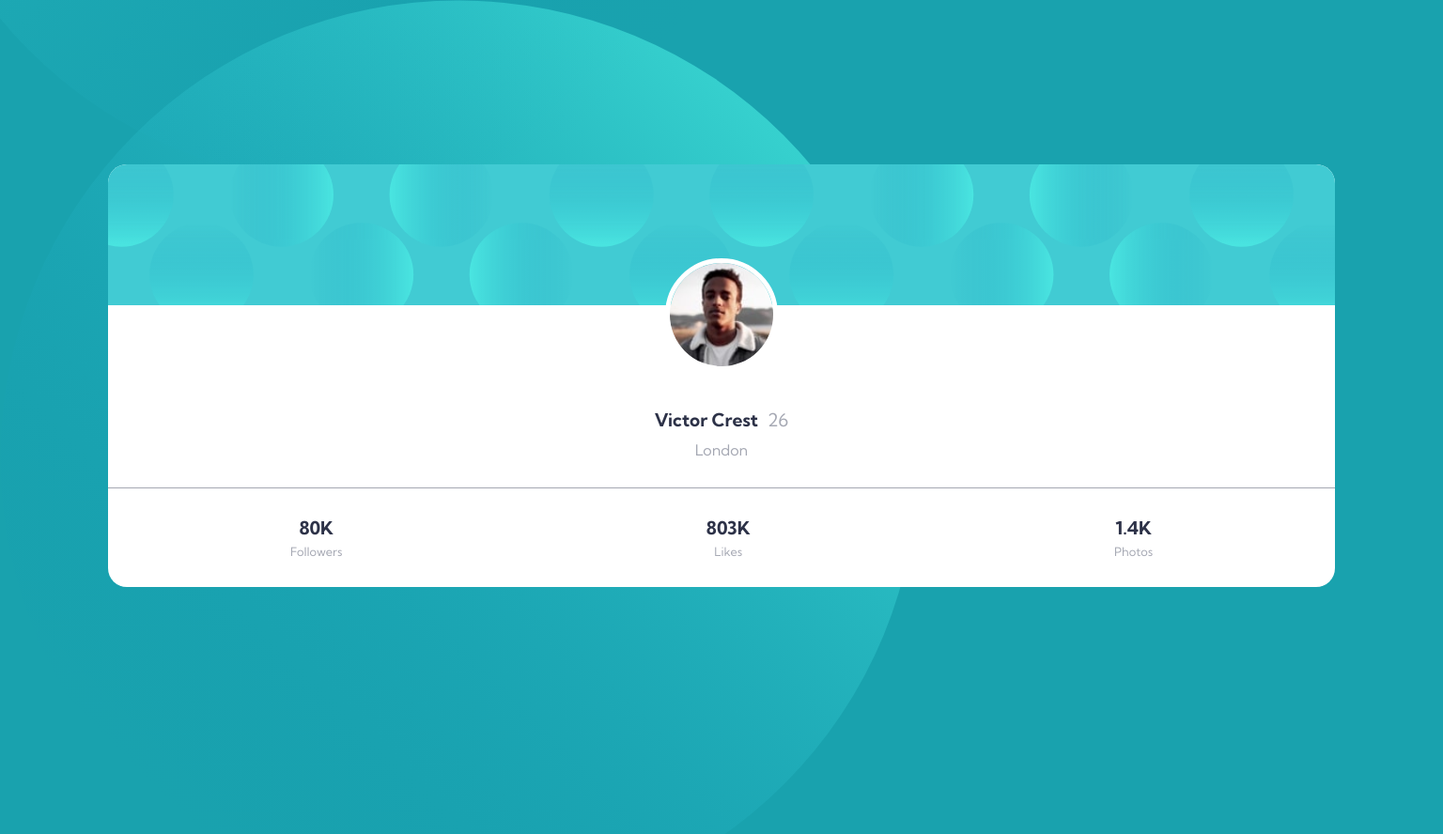
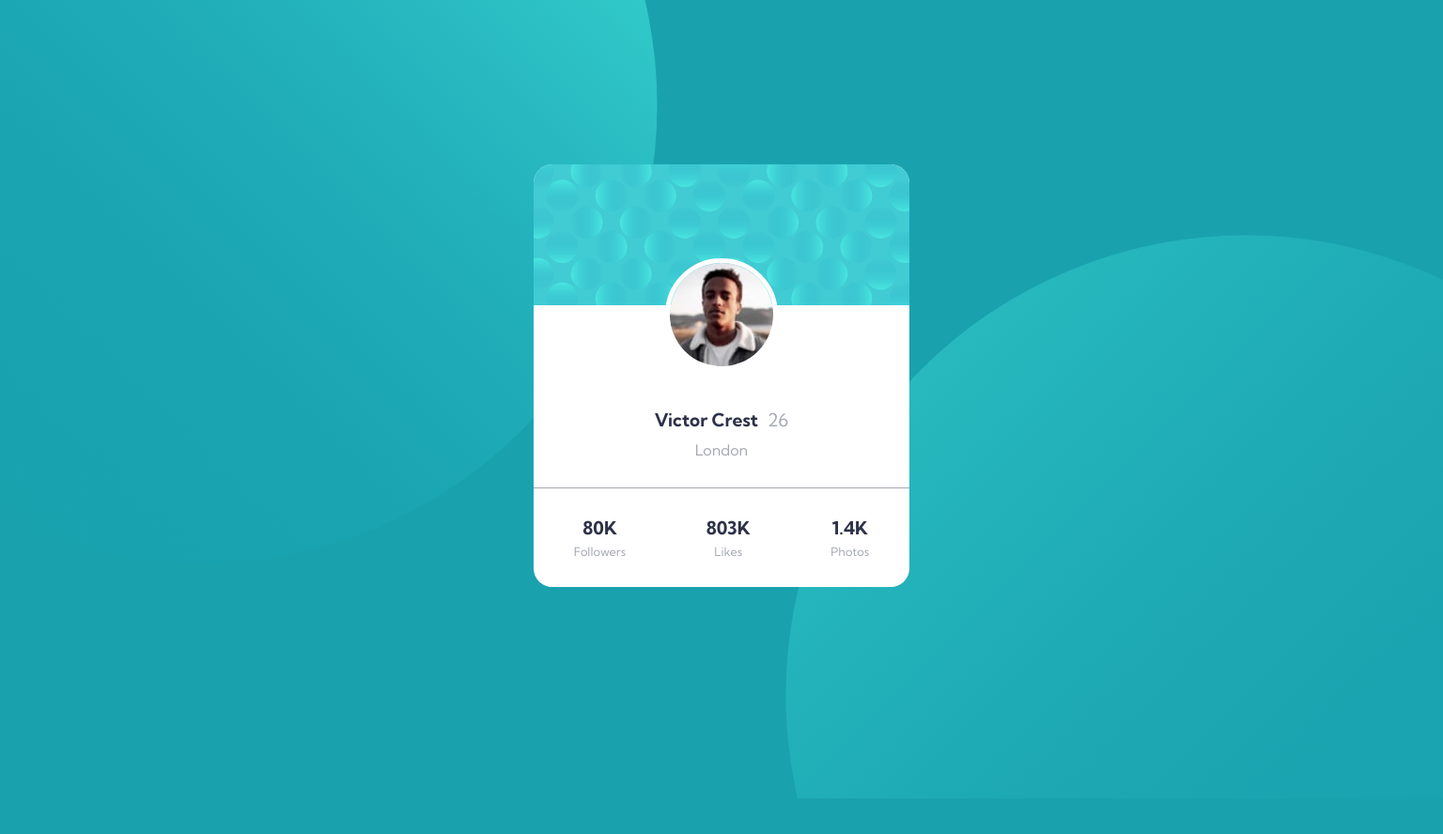
Before and after one commit to mussino/profileCard, a plain HTML site: page index.html in a window 1536 px wide. Shown: the whole page at 94% size. After the commit the page ends 850 px from the top, so only its background shows below. Drawn offline with Linux system fonts and the light colour scheme.

Commit message:
mediaquery done

```diff
--- a/index.html
+++ b/index.html
@@ -7,20 +7,16 @@
   <link rel="stylesheet" href="./style.css">
   <link rel="stylesheet" href="./media.css">
   <title>Frontend Mentor | Profile card component</title>
-
-  <!-- Feel free to remove these styles or customise in your own stylesheet 👍 -->
-  <style>
-    .attribution { font-size: 11px; text-align: center; }
-    .attribution a { color: hsl(228, 45%, 44%); }
-  </style>
 </head>
 <body>
 
-  <img class="ball-top" src="./images/bg-pattern-top.svg" alt="">
+  <div class="top-image"></div>
+  <div class="bottom-image"></div>
+
 
   <div class="main-card">
 
-    <div class="top">
+     <div class="top">
       <img class="bubbles" src="./images/bg-pattern-card.svg" alt="">
 
       <img class="victor-img" src="./images/image-victor.jpg" alt="">
@@ -50,6 +46,5 @@
     </div>
   </div>
 
-  <img class="ball-bottom" src="./images/bg-pattern-bottom.svg" alt="">
 </body>
 </html>
--- a/style.css
+++ b/style.css
@@ -13,27 +13,30 @@ body {
     background-color: hsl(185, 75%, 39%);
     font-family: 'Kumbh Sans', sans-serif;
 }
-.ball-top {
+.top-image {
+    background-image: url('./images/bg-pattern-top.svg');
+    background-position: right bottom;
     background-repeat: no-repeat;
-    object-fit: none;
+    width: 70%;
+    height: 300px;
     position: absolute;
-    object-position: 125% 100%;
-    max-width: 100%;
-    height: auto;
+    top: 0;
     left: 0;
-    top: 0;
 }
-.ball-bottom {
+.bottom-image {
+    background-image: url('./images/bg-pattern-bottom.svg');
+    background-color: top left;
     background-repeat: no-repeat;
-    object-fit: none;
+    width: 70%;
+    height: 300px;
     position: absolute;
-    object-position: -20% -8%;
-    width: 100%;
-    height: auto;
     bottom: 0;
     right: 0;
 }
 .main-card {
+    display: flex;
+    flex-direction: column;
+    justify-content: center;
     width: 85%;
     height: auto;
     background-color: white;
@@ -106,3 +109,22 @@ body {
     font-size: .8rem;
     opacity: .6;
 }
+@media (min-width: 1440px) {
+    .top-image {
+        width: 700px;
+        height: 600px;
+    }
+    .bottom-image {
+        width: 700px;
+        height: 600px;
+        bottom: -50px;
+    }
+    .main-card {
+        width: 400px;
+    }
+}
+@media (min-width: 768px) {
+    .main-card {
+        width: 400px;
+    }
+}
```
